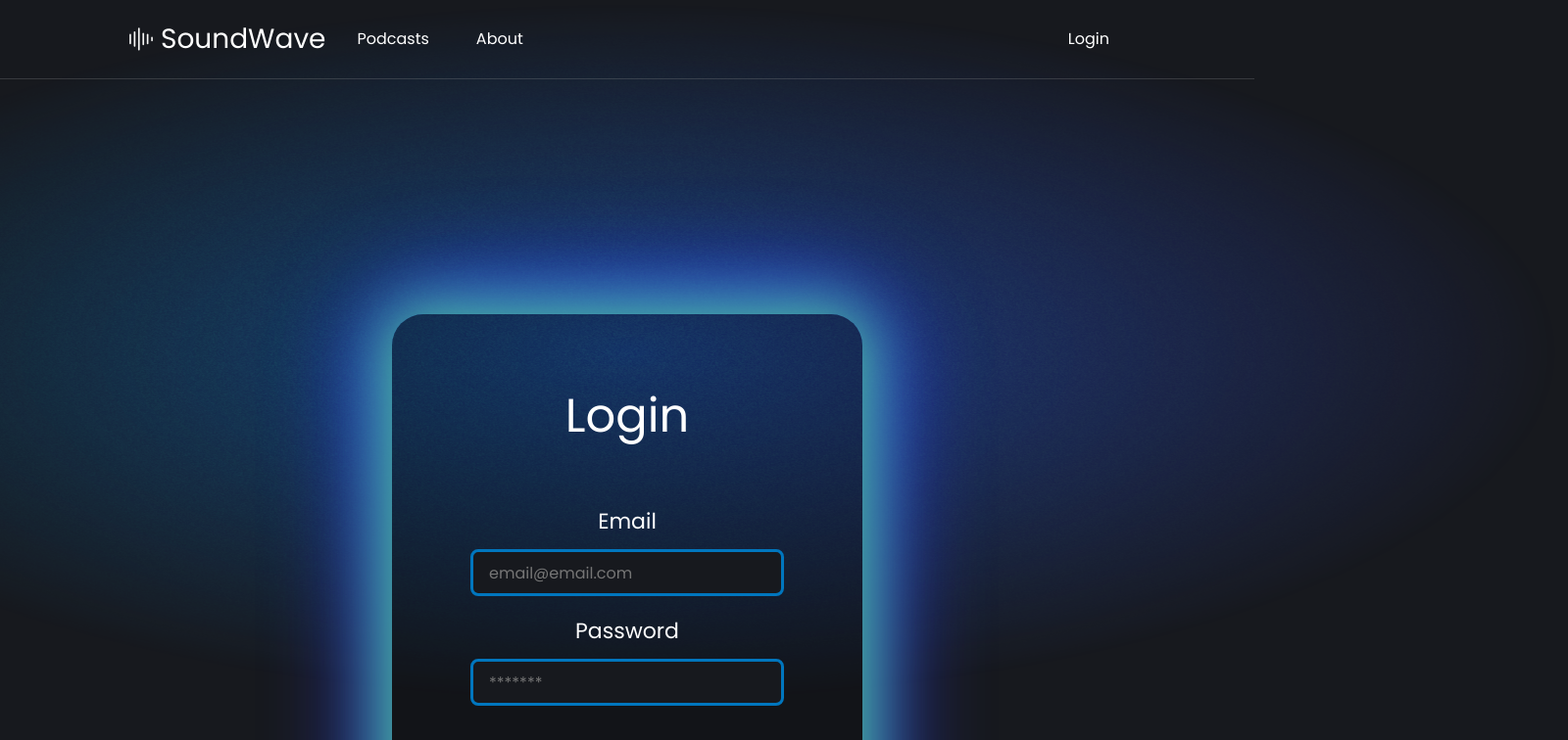
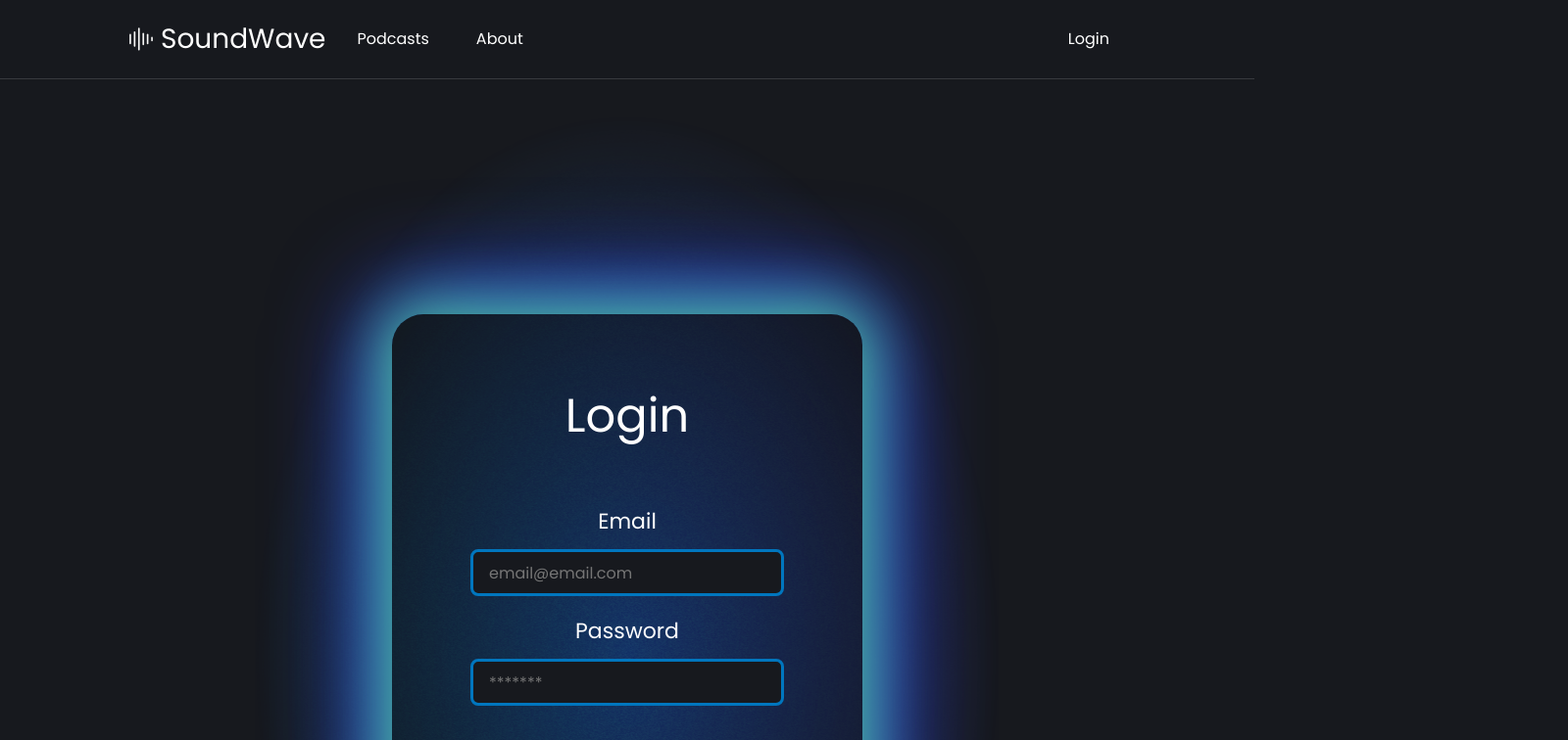
Before and after one commit to gabrielccarvalho/SoundWave, a Next.js app: page /auth/signin in a window 1280 px wide. Shown: the top 756 px of the page at 98% size, 1600 px wide, since content can reach past the window. Built offline with nearby package versions, Linux system fonts and the light colour scheme.

Commit message:
:bug: fix: reposition login background

```diff
--- a/src/containers/Form.tsx
+++ b/src/containers/Form.tsx
@@ -9,10 +9,11 @@ interface iForm {
 
 const Background = styled.section<{primary: string, secondary: string}>`
   position: absolute;
-  top: 0;
-  bottom: 10%;
-  width: 150%;
-  left: -25%;
+  top: 7rem;
+  width: 60%;
+  right: 20%;
+
+  height: 70rem;
 
   z-index: -1;
 
```
